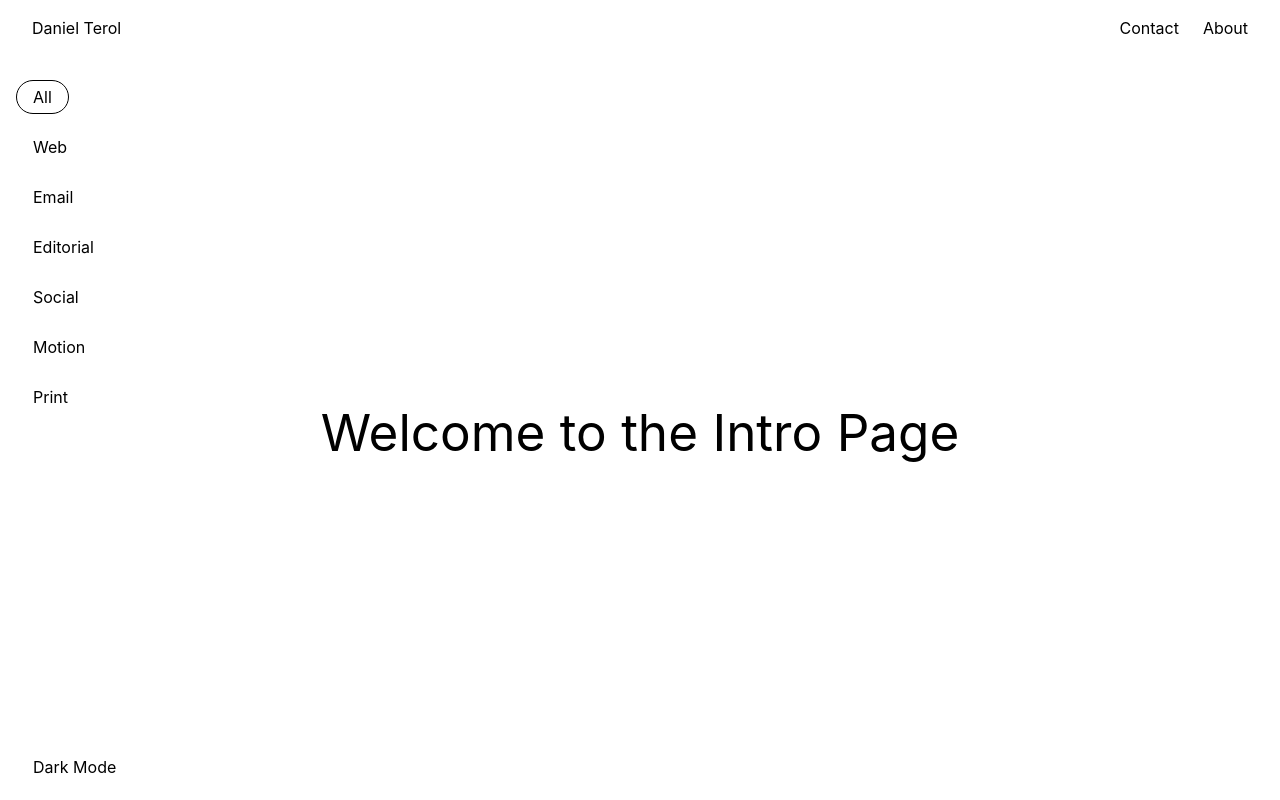
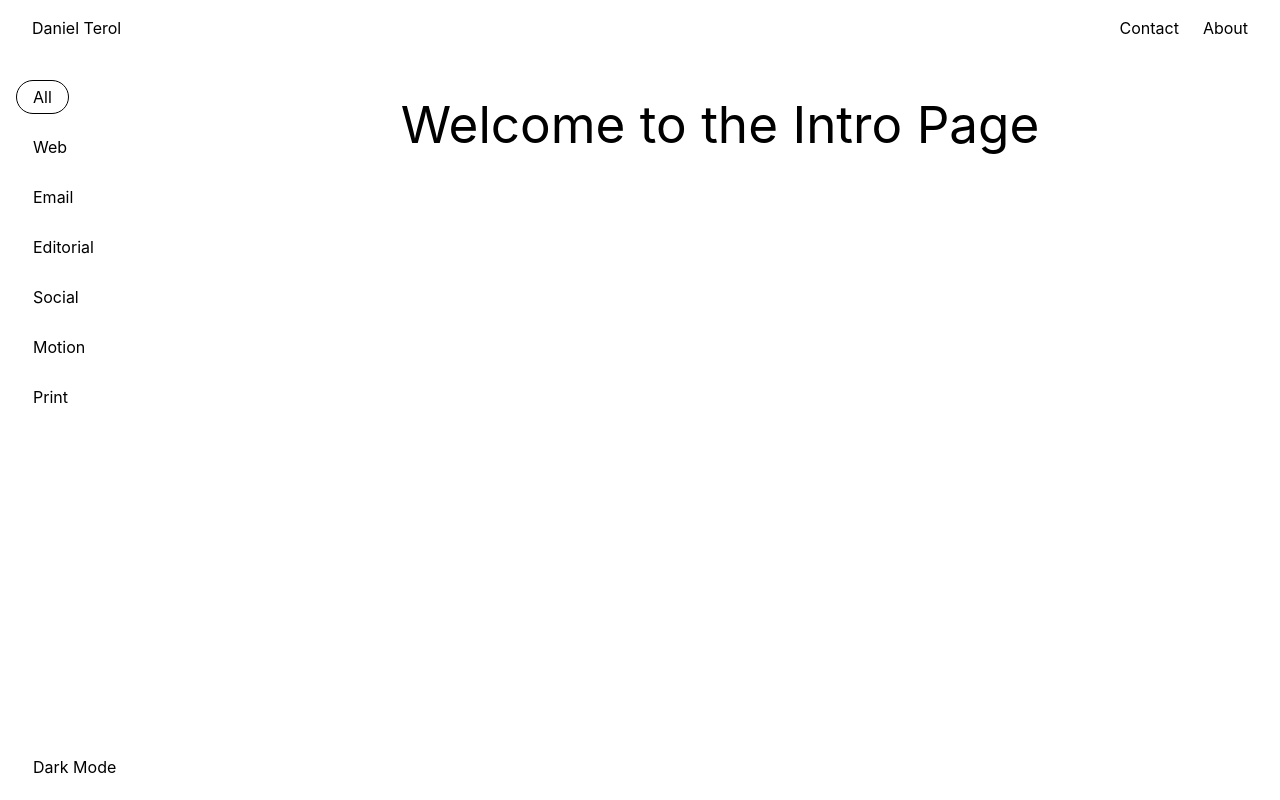
Before and after one commit to Detege/DtPortfolio2025, a React (Vite) app: page / in a window 1280 px wide. Built offline with nearby package versions, Linux system fonts and the light colour scheme.

Commit message:
fix sidebar and main sections scroll behavior

```diff
--- a/src/App.tsx
+++ b/src/App.tsx
@@ -26,20 +26,21 @@ function App() {
   }
 
   return (
-    <div
-      className={`${darkMode ? "dark bg-white dark:bg-black" : "bg-white dark:bg-black"}`}
-    >
+    <div className={`${darkMode ? "dark" : ""} bg-white dark:bg-black`}>
       <Router>
         <Navbar />
         <div className="flex h-screen w-screen pt-16">
+          {/* Sidebar fixed on the left */}
           <Sidebar
             darkMode={darkMode}
             setDarkMode={setDarkMode}
             selectedFilters={selectedFilters}
             toggleFilter={toggleFilter}
           />
-          <main className="flex-1 bg-white dark:bg-black pr-40 flex items-center justify-center">
-            <div className="max-w-4xl text-center text-black dark:text-white">
+
+          {/* Main content area: scrolls while sidebar stays fixed */}
+          <main className="flex-1 overflow-auto p-8">
+            <div className="max-w-4xl mx-auto text-center text-black dark:text-white">
               <Routes>
                 <Route path="/" element={<Intro />} />
                 <Route
```
